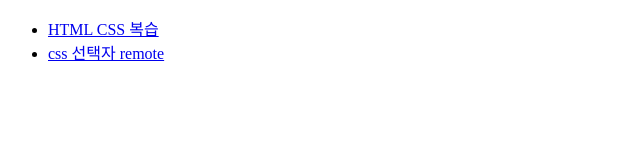
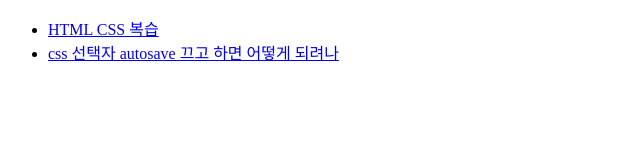
Before and after one commit to mjmmjmmjjjmj/K6_FE, a plain HTML site: page index.html in a window 1280 px wide. Shown: the whole page, without its empty margins (0-640 px from the left). Drawn offline with Linux system fonts and the light colour scheme.

Commit message:
Update index.html0222autosaveX

```diff
--- a/index.html
+++ b/index.html
@@ -13,7 +13,7 @@
         <!-- ./ : 현재를 기준으로 보이는 거 생략 가능함--
             컨트롤 슬래시는 메모를 해놓고 -->
         <li><a href="./01/01.html">HTML CSS 복습</a></li>
-        <li><a href="./02/02.html"> css 선택자 remote </a></li>
+        <li><a href="./02/02.html"> css 선택자 autosave 끄고 하면 어떻게 되려나 </a></li>
 
     </ul>
 
```
